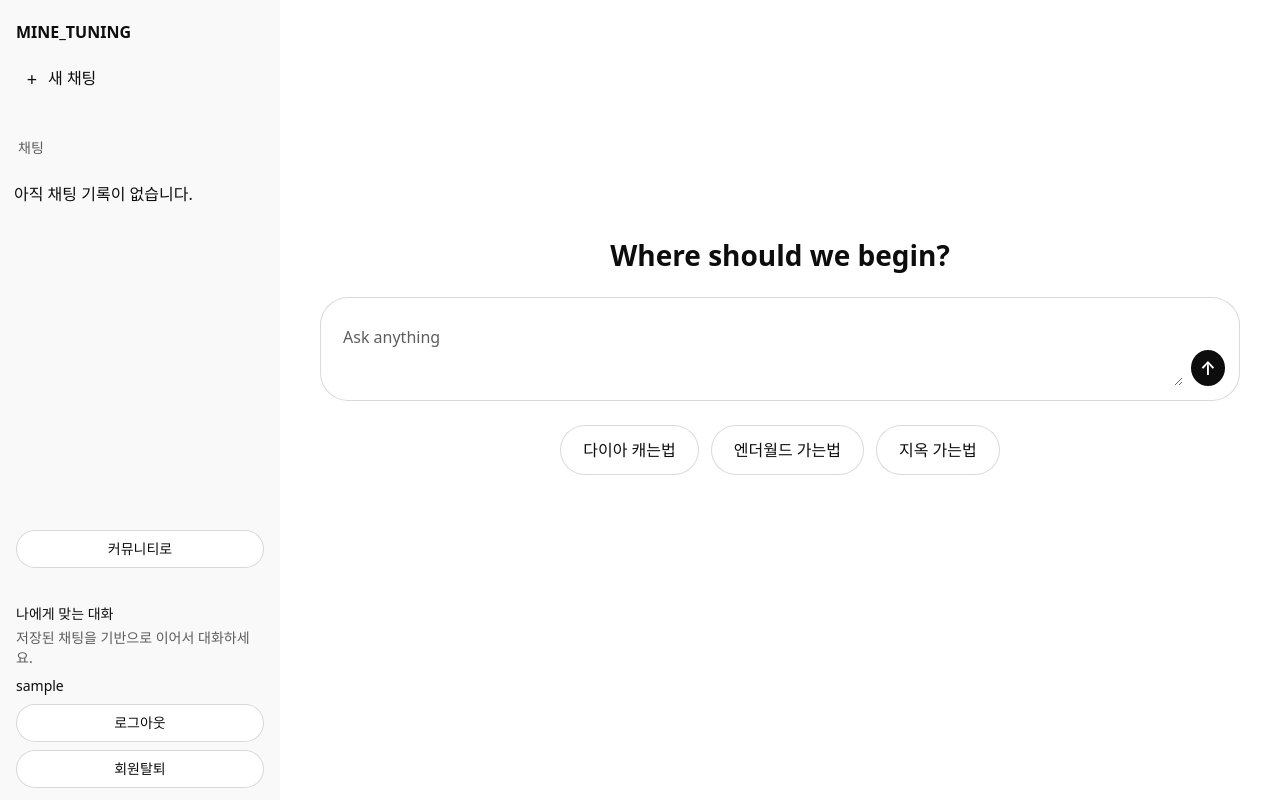
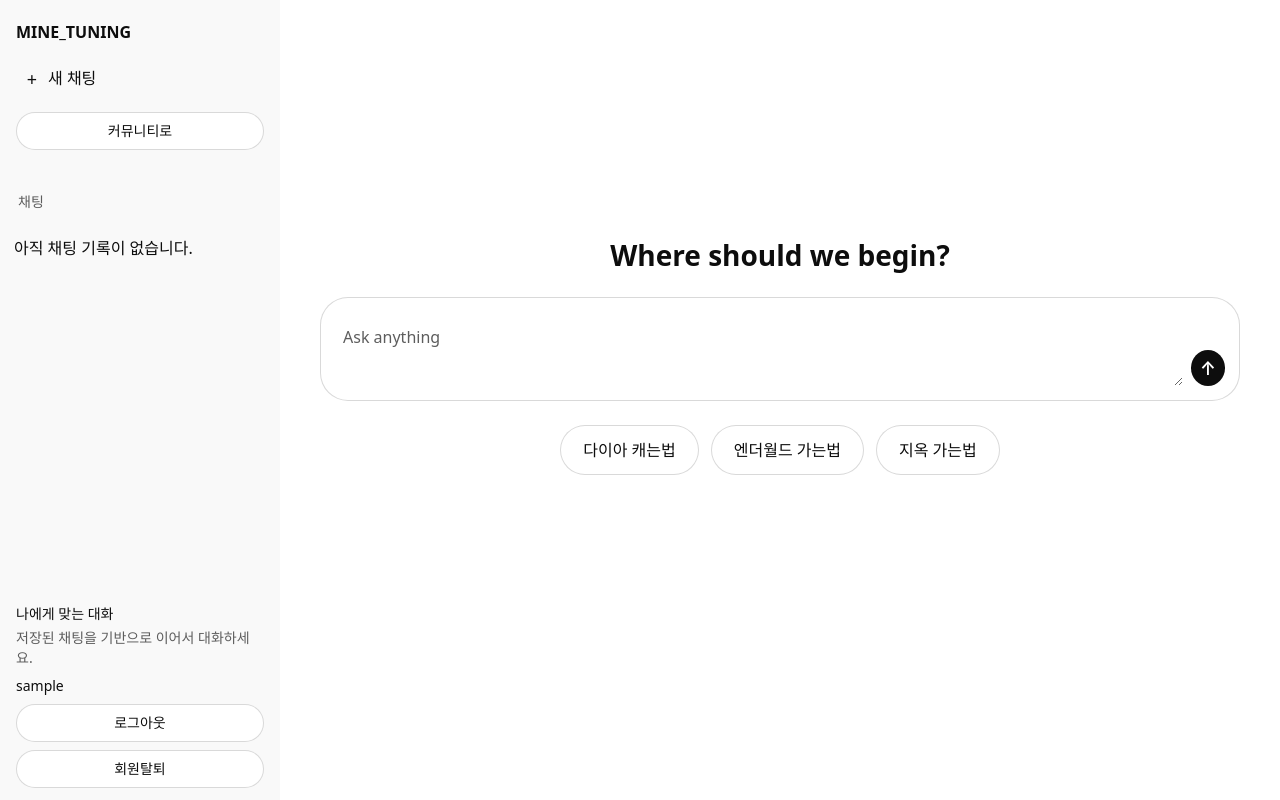
Before and after one commit to doyeon789/mine-tuning-web, a Django app: page / in a window 1280 px wide. Run offline with Django 5.2, Linux system fonts and the light colour scheme; the visitor is signed in with stand-in values (Sample User, id 1); data that the repository does not hold is empty.

Commit message:
style: 커뮤니티 버튼 위치 조정

```diff
--- a/mine_chat/templates/mine_chat/index.html
+++ b/mine_chat/templates/mine_chat/index.html
@@ -9,6 +9,7 @@
                 <input type="hidden" name="new" value="1">
                 <button class="new-chat" type="submit"><span class="nav-icon">+</span><span>새 채팅</span></button>
             </form>
+            <a class="community-link" href="/community/">커뮤니티로</a>
         </div>
 
         <section class="history-section">
@@ -37,8 +38,6 @@
                 {% endfor %}
             </nav>
         </section>
-
-        <a class="community-link" href="/community/">커뮤니티로</a>
 
         <div class="account-panel">
             <div>
--- a/static/css/styles.css
+++ b/static/css/styles.css
@@ -234,6 +234,10 @@ a {
 
 .community-link:hover {
     background: var(--color-arctic-mist);
+}
+
+.sidebar-top .community-link {
+    margin: 0;
 }
 
 .account-panel {
```
